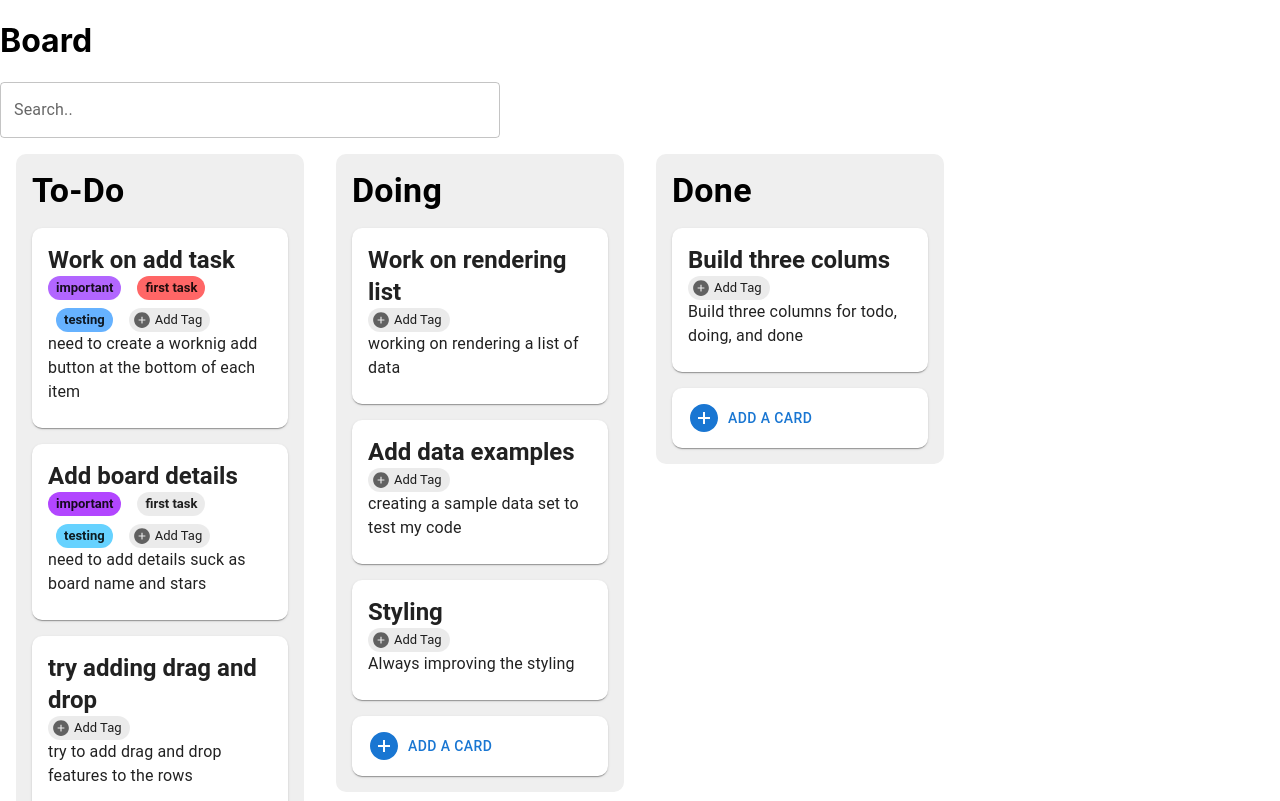
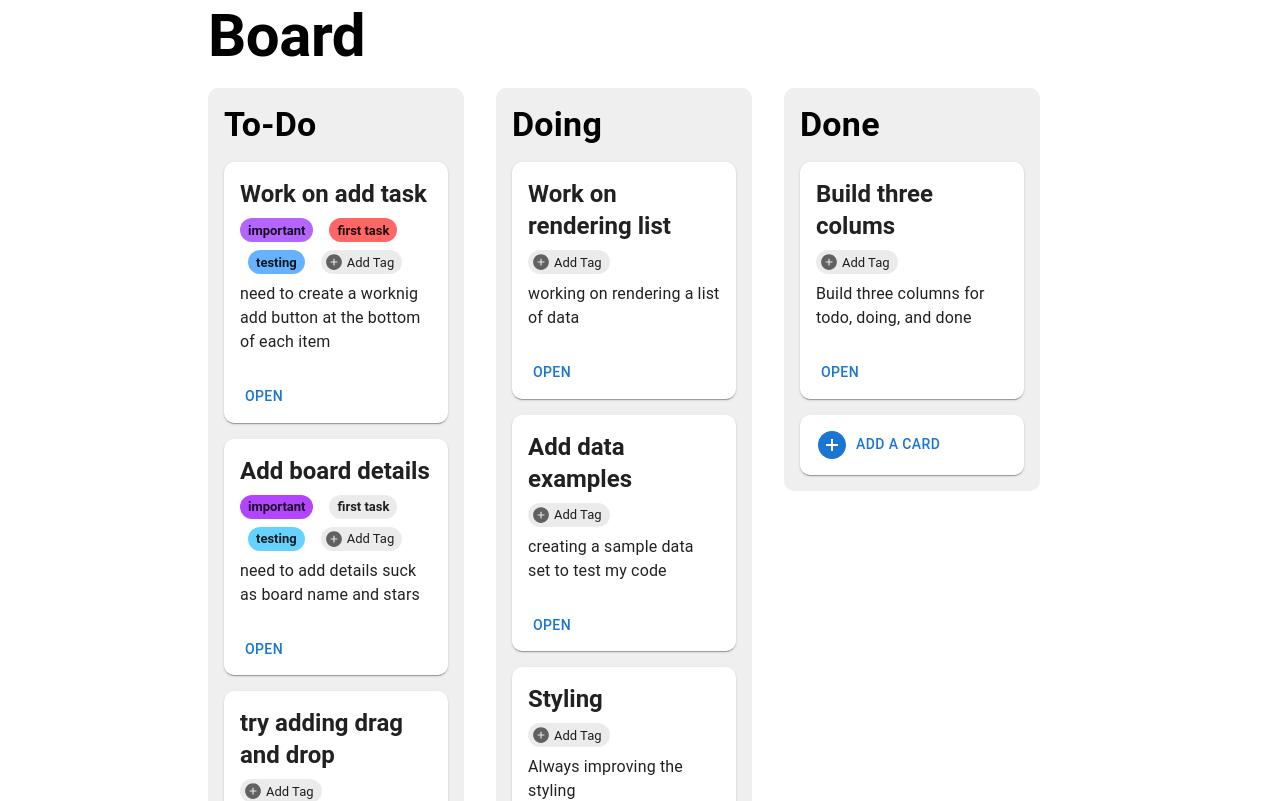
Before and after one commit to imranrehman-it/task-flow, a React (Create React App) app: page / in a window 1280 px wide. Shown: the top 801 px of the page. Built offline with nearby package versions, Linux system fonts and the light colour scheme.

Commit message:
added open cards

```diff
--- a/package.json
+++ b/package.json
@@ -9,11 +9,14 @@
     "@testing-library/jest-dom": "^5.16.5",
     "@testing-library/react": "^13.4.0",
     "@testing-library/user-event": "^13.5.0",
+    "draft-js": "^0.11.7",
     "react": "^18.2.0",
     "react-color": "^2.19.3",
     "react-dom": "^18.2.0",
+    "react-draft-wysiwyg": "^1.15.0",
     "react-icons": "^4.4.0",
     "react-scripts": "^2.1.3",
+    "react-xarrows": "^2.0.2",
     "styled-components": "^5.3.6",
     "web-vitals": "^2.1.4"
   },
--- a/src/components/AddTags.jsx
+++ b/src/components/AddTags.jsx
@@ -9,6 +9,8 @@ import Modal from "@mui/material/Modal";
 import TextField from "@mui/material/TextField";
 import { BlockPicker } from "react-color";
 import styled from "styled-components";
+import { Editor } from "react-draft-wysiwyg";
+import "react-draft-wysiwyg/dist/react-draft-wysiwyg.css";
 
 const style = {
   position: "absolute",
@@ -46,7 +48,7 @@ const AddTags = ({ tags, insertTag, setName, setColor }) => {
   };
 
   return (
-    <>
+    <TagList>
       <Modal
         open={open}
         onClose={handleClose}
@@ -70,7 +72,6 @@ const AddTags = ({ tags, insertTag, setName, setColor }) => {
             }}
             onChange={changeHandler}
           />
-
           <ColorSelector>
             <h3>Color Picker</h3>
             <BlockPicker
@@ -103,11 +104,16 @@ const AddTags = ({ tags, insertTag, setName, setColor }) => {
           size="small"
         />
       </Stack>
-    </>
+    </TagList>
   );
 };
 
 const ColorSelector = styled.div`
   width: fill;
 `;
+
+const TagList = styled.div`
+  margin-top: 0.5rem;
+  margin-bottom: 0.5rem;
+`;
 export default AddTags;
--- a/src/components/BoardLists/Doing.jsx
+++ b/src/components/BoardLists/Doing.jsx
@@ -21,7 +21,14 @@ function Doing() {
         Doing
       </Typography>
       {doingList.map((item) => {
-        return <Card title={item.title} info={item.info} tags={item.tags} />;
+        return (
+          <Card
+            title={item.title}
+            info={item.info}
+            tags={item.tags}
+            details={item.details}
+          />
+        );
       })}
 
       <AddCard addList={insertDoingList} />
@@ -34,7 +41,7 @@ const Stack = styled.div`
   margin: 1rem;
   background-color: rgb(239, 239, 239);
   border-radius: 10px;
-  width: 20%;
+  width: 25%;
   height: fit-content;
 
   display: flex;
--- a/src/components/BoardLists/Done.jsx
+++ b/src/components/BoardLists/Done.jsx
@@ -21,7 +21,14 @@ function Done() {
         Done
       </Typography>
       {doneList.map((item) => {
-        return <Card title={item.title} info={item.info} tags={item.tags} />;
+        return (
+          <Card
+            title={item.title}
+            info={item.info}
+            tags={item.tags}
+            details={item.details}
+          />
+        );
       })}
       <AddCard addList={insertDoneList} />
     </Stack>
@@ -33,7 +40,7 @@ const Stack = styled.div`
   margin: 1rem;
   background-color: rgb(239, 239, 239);
   border-radius: 10px;
-  width: 20%;
+  width: 25%;
   height: fit-content;
 
   display: flex;
--- a/src/components/BoardLists/Todo.jsx
+++ b/src/components/BoardLists/Todo.jsx
@@ -30,6 +30,7 @@ function Todo() {
             title={item.title}
             info={item.info}
             tags={item.tags}
+            details={item.details}
             update={insertTodoList}
           />
         );
@@ -44,7 +45,7 @@ const Stack = styled.div`
   margin: 1rem;
   background-color: rgb(239, 239, 239);
   border-radius: 10px;
-  width: 20%;
+  width: 25%;
   height: fit-content;
 
   display: flex;
--- a/src/components/BoardLists/data.js
+++ b/src/components/BoardLists/data.js
@@ -11,6 +11,8 @@ const data = {
         { color: "#FF6666", name: "first task" },
         { color: "#66B2FF", name: "testing" },
       ],
+      details:
+        "The kids were loud. They were way too loud for Jerry, especially since this was a four-hour flight. The parents didn't seem to be able, or simply didn't want, to control them. They were yelling and fighting among themselves and it was impossible for any of the passengers to concentrate or rest. He thought about politely tapping on the parents' shoulders and asking them to try and get their kids under a bit more control, but before he did he came up with a better idea. Sure, it was a bit sinister, and he'd probably end p in a lot of trouble, but he really didn't care at that point.",
     },
     {
       id: 2,
@@ -21,17 +23,24 @@ const data = {
         { color: "#BD8FF", name: "first task" },
         { color: "#66D2FF", name: "testing" },
       ],
+      details:
+        "He stared out the window at the snowy field. He'd been stuck in the house for close to a month and his only view of the outside world was through the window. There wasn't much to see. It was mostly just the field with an occasional bird or small animal who ventured into the field. As he continued to stare out the window, he wondered how much longer he'd be shackled to the steel bar inside the house.",
     },
     {
       id: 3,
       tags: [],
       title: "try adding drag and drop",
       info: "try to add drag and drop features to the rows",
+      details:
+        "The shoes had been there for as long as anyone could remember. In fact, it was difficult for anyone to come up with a date they had first appeared. It had seemed they'd always been there and yet they seemed so out of place. Why nobody had removed them was a question that had been asked time and again, but while they all thought it, nobody had ever found the energy to actually do it. So, the shoes remained on the steps, out of place in one sense, but perfectly normal in another.",
     },
     {
+      id: 200,
       tags: [],
       title: "Add color based organizer",
       info: "Use colour selectors",
+      details:
+        "I checked in for the night at Out O The Way motel. What a bad choice that was. First I took a shower and a spider crawled out of the drain. Next, the towel rack fell down when I reached for the one small bath towel. This allowed the towel to fall halfway into the toilet. I tried to watch a movie, but the remote control was sticky and wouldn’t stop scrolling through the channels. I gave up for the night and crawled into bed. I stretched out my leg and felt something furry by my foot. Filled with fear, I reached down and to my surprise, I pulled out a raccoon skin pair of underwear. After my initial relief that it wasn’t alive, the image of a fat, ugly businessman wearing raccoon skin briefs filled my brain. I jumped out of the bed, threw my toothbrush into my bag, and sprinted towards my car.",
     },
   ],
   doing: [
@@ -40,6 +49,8 @@ const data = {
       tags: [],
       title: "Work on rendering list",
       info: "working on rendering a list of data",
+      details:
+        "How had she been so wrong? All her instincts and intuition completely failed her for the first time in her life. She had so heavily relied on both when making decisions up until this moment and she felt a seismic shift take place in her self-confidence. If she could be so completely wrong about something so simple as this, how could she make decisions about really important things taking place in her life? She wasn't sure what she should do next.",
     },
     {
       id: 5,
@@ -52,6 +63,8 @@ const data = {
       tags: [],
       title: "Styling",
       info: "Always improving the styling",
+      details:
+        "At that moment, she realized that she had created her current life. It wasn't the life she wanted, but she took responsibility for how it currently stood. Something clicked and she saw that every choice she made to this point in her life had led to where her life stood at this very moment even if she knew this wasn't where she wanted to be. She determined to choose to change it.",
     },
   ],
   done: [
@@ -60,6 +73,8 @@ const data = {
       tags: [],
       title: "Build three colums",
       info: "Build three columns for todo, doing, and done",
+      details:
+        "Another option you have is choosing the number of syllables in the words you speak. You probably have never considered this option before, but you have it every time you open your mouth and speak. You make so many choices like this that you never even think about, but you have the choice with each one. What are you going to do with this knowledge?",
     },
   ],
 };
--- a/src/components/Card.jsx
+++ b/src/components/Card.jsx
@@ -1,15 +1,16 @@
 import React, { useEffect, useState } from "react";
 import Cards from "@mui/material/Card";
-import CardActions from "@mui/material/CardActions";
 import CardContent from "@mui/material/CardContent";
 import Typography from "@mui/material/Typography";
 import Box from "@mui/material/Box";
-import Chip from "@mui/material/Chip";
-import Stack from "@mui/material/Stack";
-import { AiFillPlusCircle } from "react-icons/ai";
-import Popover from "@mui/material/Popover";
 import styled from "styled-components";
 import AddTags from "./AddTags";
+import Modal from "@mui/material/Modal";
+import { Editor, EditorState } from "draft-js";
+import "draft-js/dist/Draft.css";
+import { CardActions } from "@mui/material";
+import Button from "@mui/material/Button";
+import OpenCard from "./OpenCard";
 
 const bull = (
   <Box
@@ -18,17 +19,37 @@ const bull = (
   ></Box>
 );
 
-function Card({ title, info, tags, update }) {
+const style = {
+  position: "absolute",
+  top: "50%",
+  left: "50%",
+  transform: "translate(-50%, -50%)",
+  width: 800,
+  bgcolor: "background.paper",
+  borderRadius: "10px",
+  p: 4,
+};
+
+function Card({ title, info, tags, update, details }) {
   const [tagList, setTagList] = useState(tags);
   const [color, setColor] = useState("grey");
   const [name, setName] = useState("test");
+  const [open, setOpen] = useState(false);
+  const [value, setValue] = useState(info);
+  const [editorState, setEditorState] = React.useState(() =>
+    EditorState.createEmpty()
+  );
+
+  const handleOpen = () => setOpen(true);
+  const handleClose = () => setOpen(false);
 
   const insertTag = ({ color, name }) => {
     setTagList((current) => [...current, { color: color, name: name }]);
   };
 
   return (
-    <CardBlock sx={{ borderRadius: "10px" }}>
+    <CardBlock>
+      <InnerCard sx={{ borderRadius: "10px" }}>
         <CardContent>
           <Typography variant="h5" fontWeight="bold" component="div">
             {title}
@@ -41,12 +62,56 @@ function Card({ title, info, tags, update }) {
           />
           <Typography variant="body1">{info}</Typography>
         </CardContent>
+        <CardActions>
+          <OpenCard
+            title={title}
+            info={info}
+            AddTags={
+              <AddTags
+                tags={tagList}
+                insertTag={insertTag}
+                setColor={setColor}
+                setName={setName}
+              />
+            }
+            details={details}
+          />
+        </CardActions>
+      </InnerCard>
+      <div>
+        <Modal
+          open={open}
+          onClose={handleClose}
+          aria-labelledby="modal-modal-title"
+          aria-describedby="modal-modal-description"
+        >
+          <Box sx={style}>
+            <Typography id="modal-modal-title" variant="h4" component="h2">
+              {title}
+            </Typography>
+            <AddTags
+              tags={tagList}
+              insertTag={insertTag}
+              setColor={setColor}
+              setName={setName}
+            />
+            <Typography id="modal-modal-title" variant="h5" component="h2">
+              Description
+            </Typography>
+            <Typography id="modal-modal-title" variant="h6" component="h2">
+              {details}
+            </Typography>
+          </Box>
+        </Modal>
+      </div>
     </CardBlock>
   );
 }
 
-const CardBlock = styled(Cards)`
+const InnerCard = styled(Cards)`
   margin-top: 1rem;
 `;
 
+const CardBlock = styled.div``;
+
 export default Card;
--- a/src/components/OpenCard.jsx
+++ b/src/components/OpenCard.jsx
@@ -1,9 +1,50 @@
-import React from 'react'
+import * as React from "react";
+import Box from "@mui/material/Box";
+import Button from "@mui/material/Button";
+import Typography from "@mui/material/Typography";
+import Modal from "@mui/material/Modal";
 
-function OpenCard() {
+const style = {
+  position: "absolute",
+  top: "50%",
+  left: "50%",
+  transform: "translate(-50%, -50%)",
+  width: 400,
+  bgcolor: "background.paper",
+  border: "2px solid #000",
+  boxShadow: 24,
+  p: 4,
+};
+
+function OpenCard({ title, info, details, AddTags }) {
+  const [open, setOpen] = React.useState(false);
+  const handleOpen = () => setOpen(true);
+  const handleClose = () => setOpen(false);
+
   return (
-    <div>OpenCard</div>
-  )
+    <div>
+      <Button onClick={handleOpen}>Open</Button>
+      <Modal
+        open={open}
+        onClose={handleClose}
+        aria-labelledby="modal-modal-title"
+        aria-describedby="modal-modal-description"
+      >
+        <Box sx={style}>
+          <Typography id="modal-modal-title" variant="h4" component="h2">
+            {title}
+          </Typography>
+          {AddTags}
+          <Typography id="modal-modal-title" variant="h5" component="h2">
+            Description
+          </Typography>
+          <Typography id="modal-modal-title" variant="h6" component="h2">
+            {details}
+          </Typography>
+        </Box>
+      </Modal>
+    </div>
+  );
 }
 
-export default OpenCard
+export default OpenCard;
--- a/src/index.css
+++ b/src/index.css
@@ -1,13 +1,17 @@
 body {
   margin: 0;
-  font-family: -apple-system, BlinkMacSystemFont, 'Segoe UI', 'Roboto', 'Oxygen',
-    'Ubuntu', 'Cantarell', 'Fira Sans', 'Droid Sans', 'Helvetica Neue',
+  font-family: -apple-system, BlinkMacSystemFont, "Segoe UI", "Roboto", "Oxygen",
+    "Ubuntu", "Cantarell", "Fira Sans", "Droid Sans", "Helvetica Neue",
     sans-serif;
   -webkit-font-smoothing: antialiased;
   -moz-osx-font-smoothing: grayscale;
 }
 
 code {
-  font-family: source-code-pro, Menlo, Monaco, Consolas, 'Courier New',
+  font-family: source-code-pro, Menlo, Monaco, Consolas, "Courier New",
     monospace;
 }
+
+.App {
+  margin: 0 15% 0% 15%;
+}
--- a/src/pages/Board.jsx
+++ b/src/pages/Board.jsx
@@ -3,14 +3,19 @@ import Todo from "../components/BoardLists/Todo";
 import Doing from "../components/BoardLists/Doing";
 import Done from "../components/BoardLists/Done";
 import Search from "../components/Search";
-
 import styled from "styled-components";
+import { Typography } from "@mui/material";
 
 function Board() {
   return (
     <>
-      <h1>Board</h1>
-      <Search></Search>
+      <Typography
+        sx={{ fontWeight: "bold", marginLeft: "1rem" }}
+        variant="h2"
+        component="div"
+      >
+        Board
+      </Typography>
       <BoardStack>
         <Todo />
         <Doing />
```
Also changed, not shown: 1 other file (tests, documents, lock files or other folders). Lines whose indentation alone changed are shown as unchanged.
